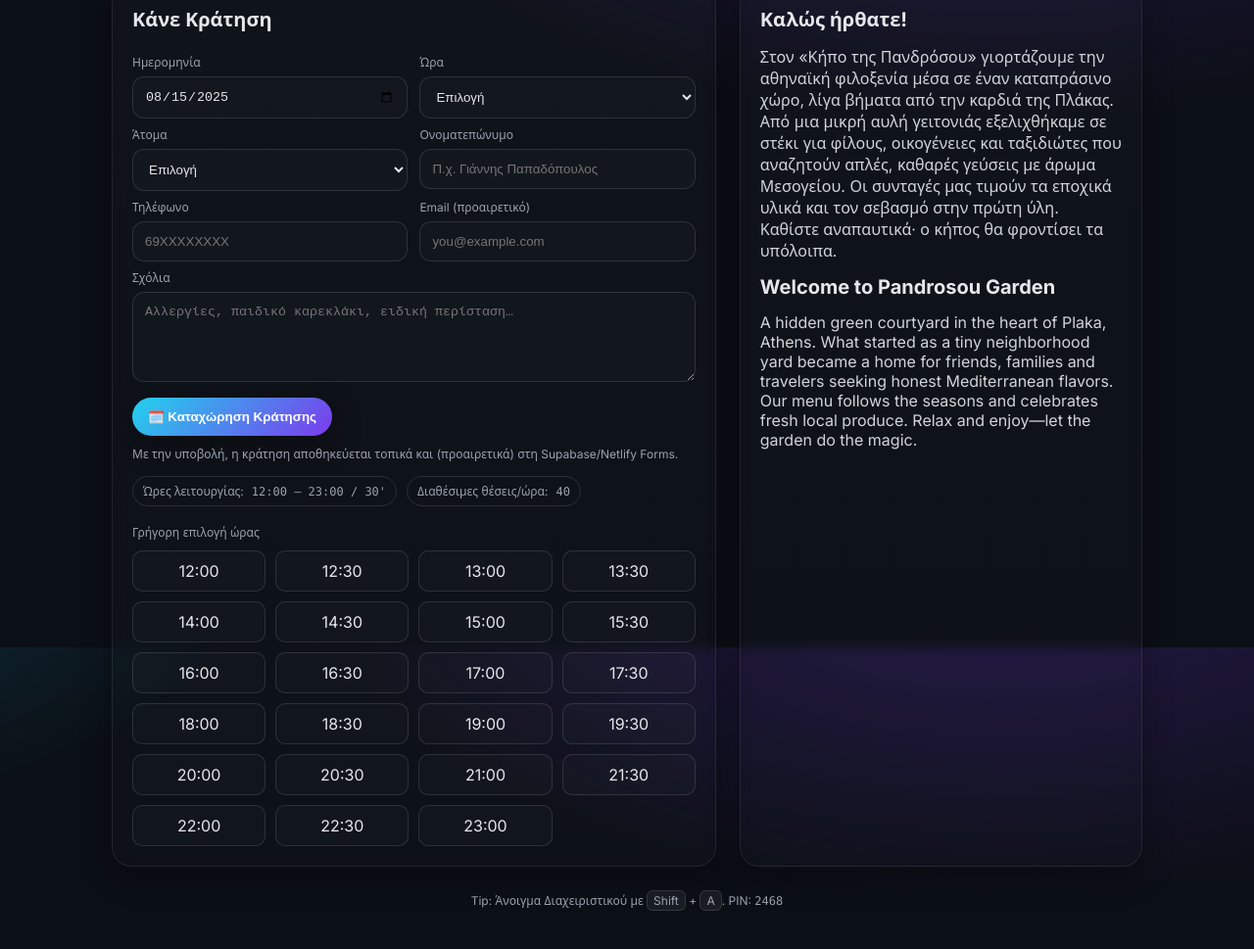
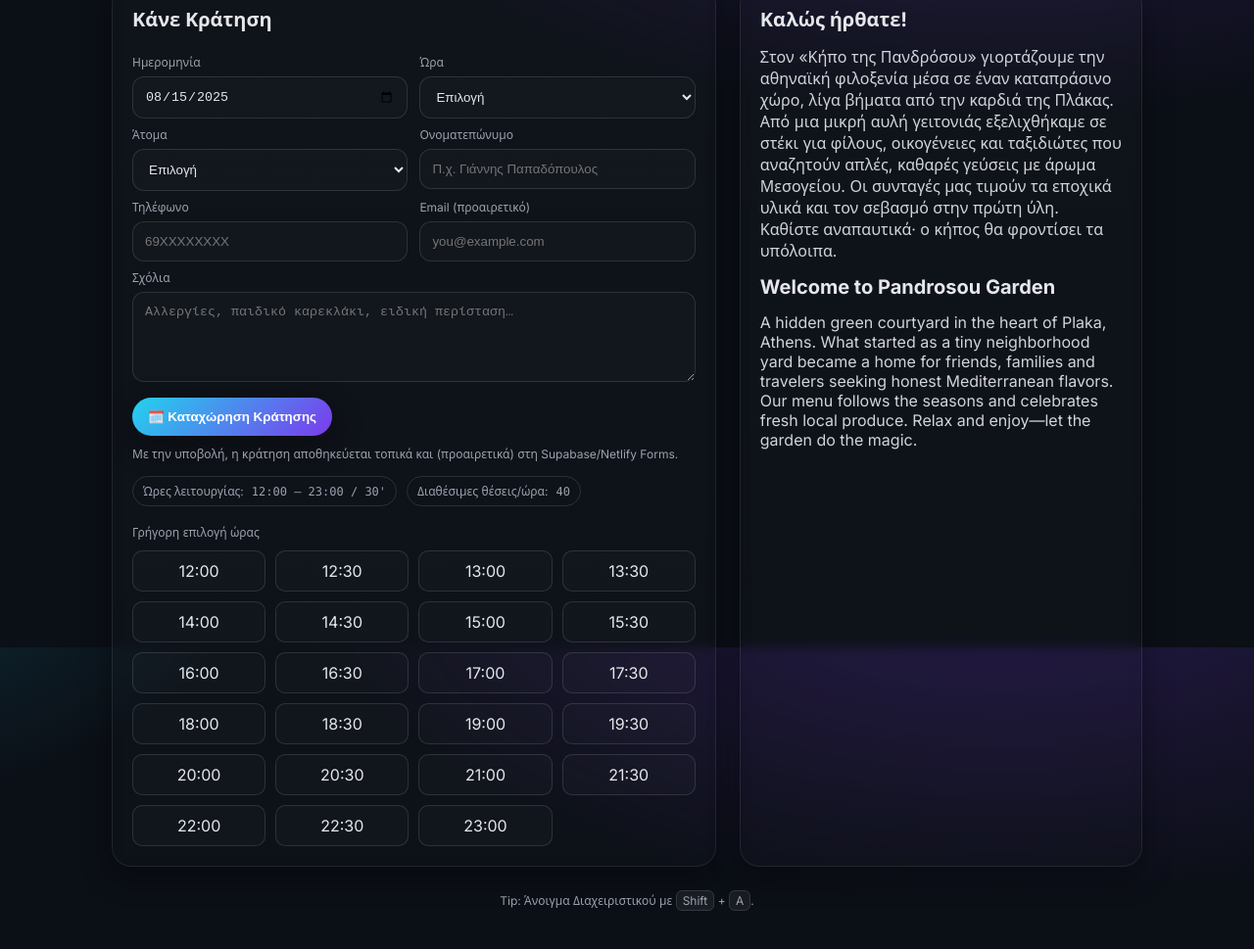
Before and after one commit to ARISALAB/res, a plain HTML site: page index.html in a window 1280 px wide. Shown: the part 139-1108 px from the top of the page at 98% size. Drawn offline with nearby package versions, Linux system fonts and the light colour scheme; no server answers.

Commit message:
Update index.html

```diff
--- a/index.html
+++ b/index.html
@@ -203,7 +203,7 @@
     </dialog>
 
     <footer>
-      <div>Tip: Άνοιγμα Διαχειριστικού με <span class="kbd">Shift</span> + <span class="kbd">A</span>. PIN: <span class="mono">2468</span></div>
+      <div>Tip: Άνοιγμα Διαχειριστικού με <span class="kbd">Shift</span> + <span class="kbd">A</span>.</div>
     </footer>
   </div>
 
```
